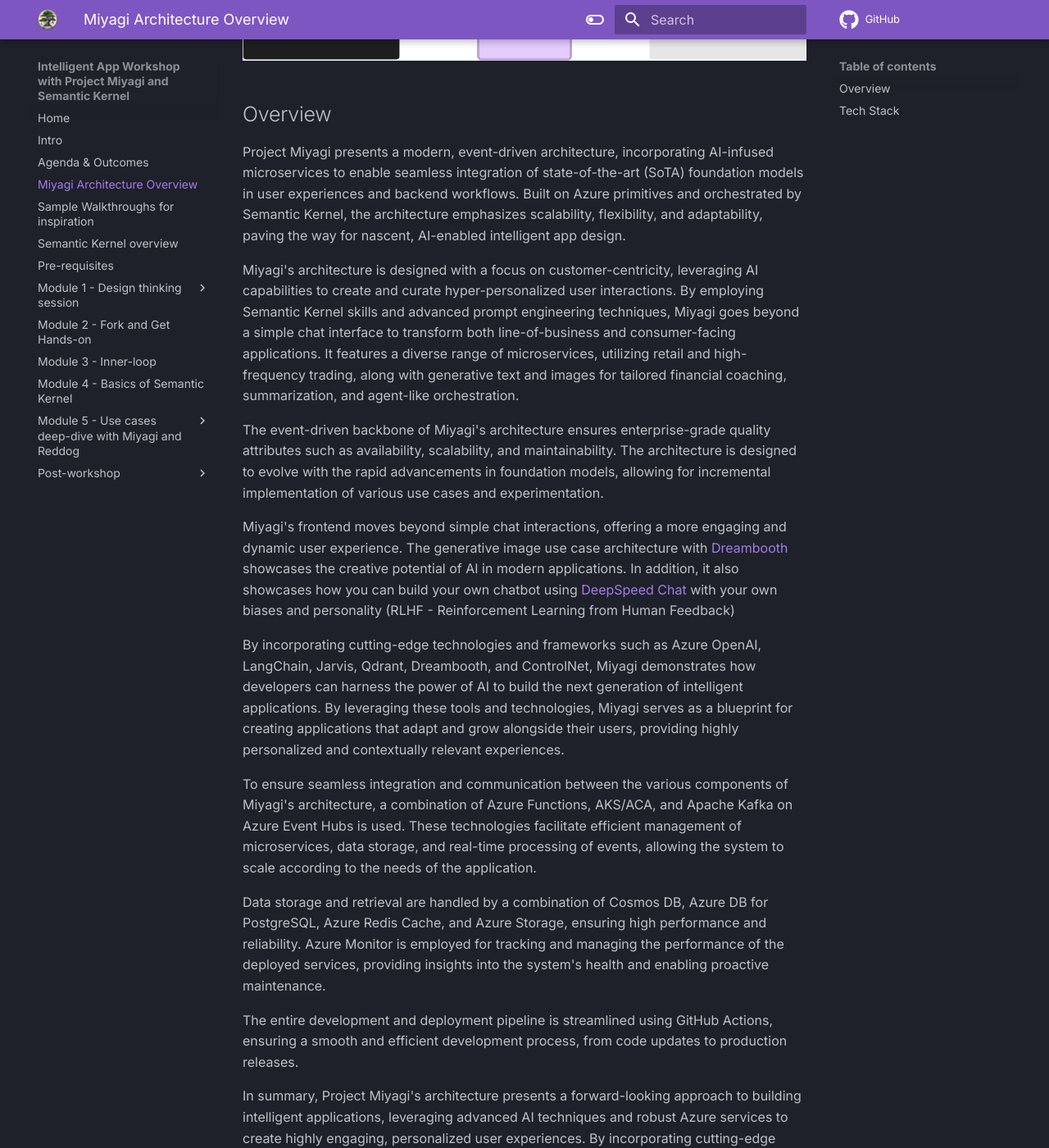
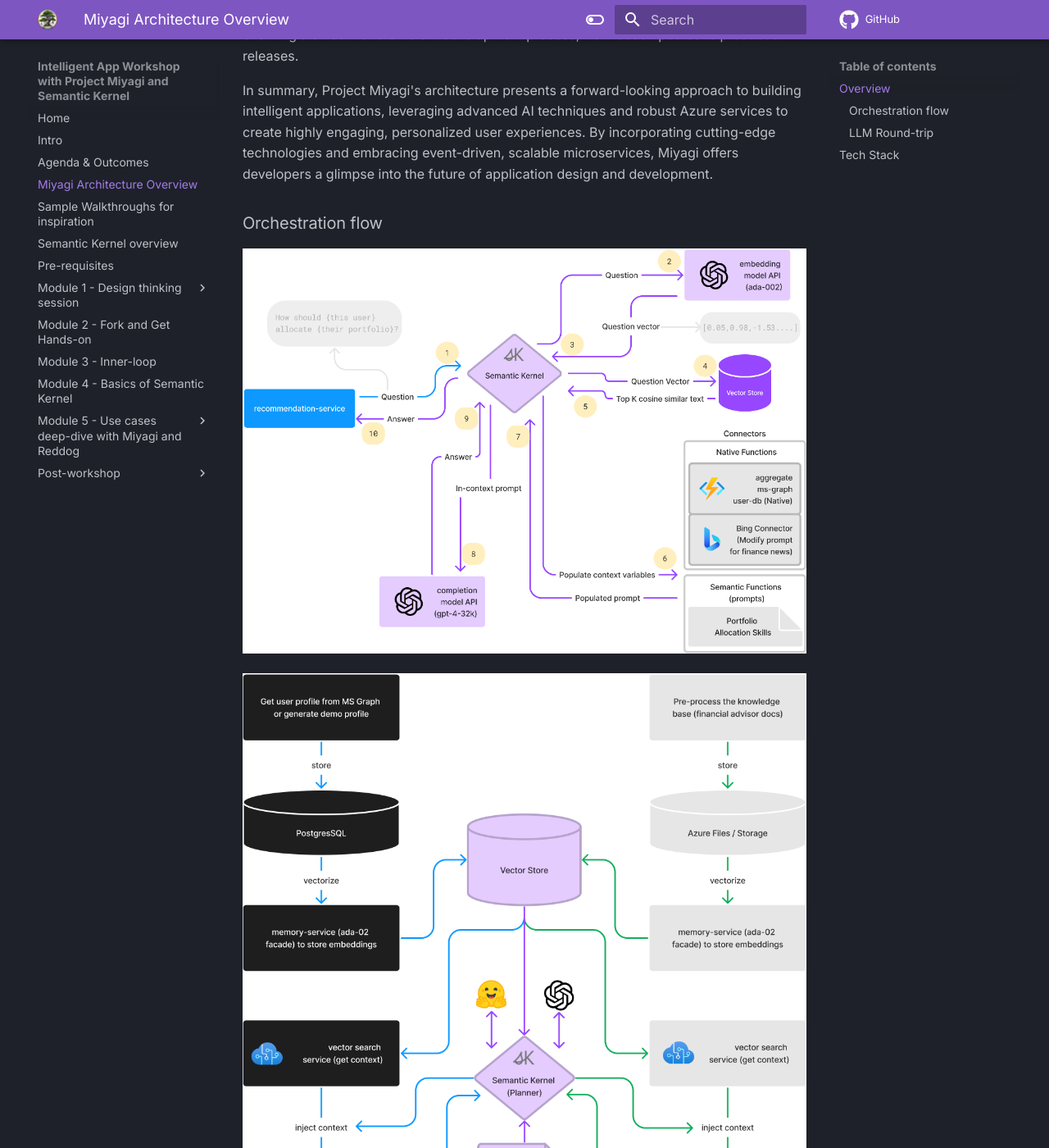
Before and after one commit to Azure/intelligent-app-workshop, an MkDocs documentation site: the page built from docs/wksp/00-intro/architecture-overview.md, in a window 1280 px wide and 1400 px high, scrolled down 1793 px. Shown: the whole window at 82% size. Built offline with MkDocs 1.6.1 and Material for MkDocs 9.7.7, drawn with Linux system fonts in a browser that asks for light colours; comment, search, counter and statistics services are not loaded.

Commit message:
add sk round trip

```diff
--- a/docs/wksp/00-intro/architecture-overview.md
+++ b/docs/wksp/00-intro/architecture-overview.md
@@ -6,12 +6,6 @@ Polyglot, AI-Infused Microservices Architecture with Event-Driven Backend
 
 
 ![architecture](../../assets/images/wip-azure.png)
-
-
-![sk-orchestration](../../assets/images/sk-memory-orchestration.png)
-
-
-![embeddings](../../assets/images/embeddings.png)
 
 
 
@@ -34,6 +28,16 @@ Data storage and retrieval are handled by a combination of Cosmos DB, Azure DB f
 The entire development and deployment pipeline is streamlined using GitHub Actions, ensuring a smooth and efficient development process, from code updates to production releases.
 
 In summary, Project Miyagi's architecture presents a forward-looking approach to building intelligent applications, leveraging advanced AI techniques and robust Azure services to create highly engaging, personalized user experiences. By incorporating cutting-edge technologies and embracing event-driven, scalable microservices, Miyagi offers developers a glimpse into the future of application design and development.
+
+### Orchestration flow
+![sk-orchestration](../../assets/images/sk-memory-orchestration.png)
+
+
+![embeddings](../../assets/images/embeddings.png)
+
+### LLM Round-trip
+
+![sk-round-trip](../../assets/images/sk-round-trip.png)
 
 ## Tech Stack
 
```
Also changed, not shown: docs/assets/images/sk-round-trip.png (added).
